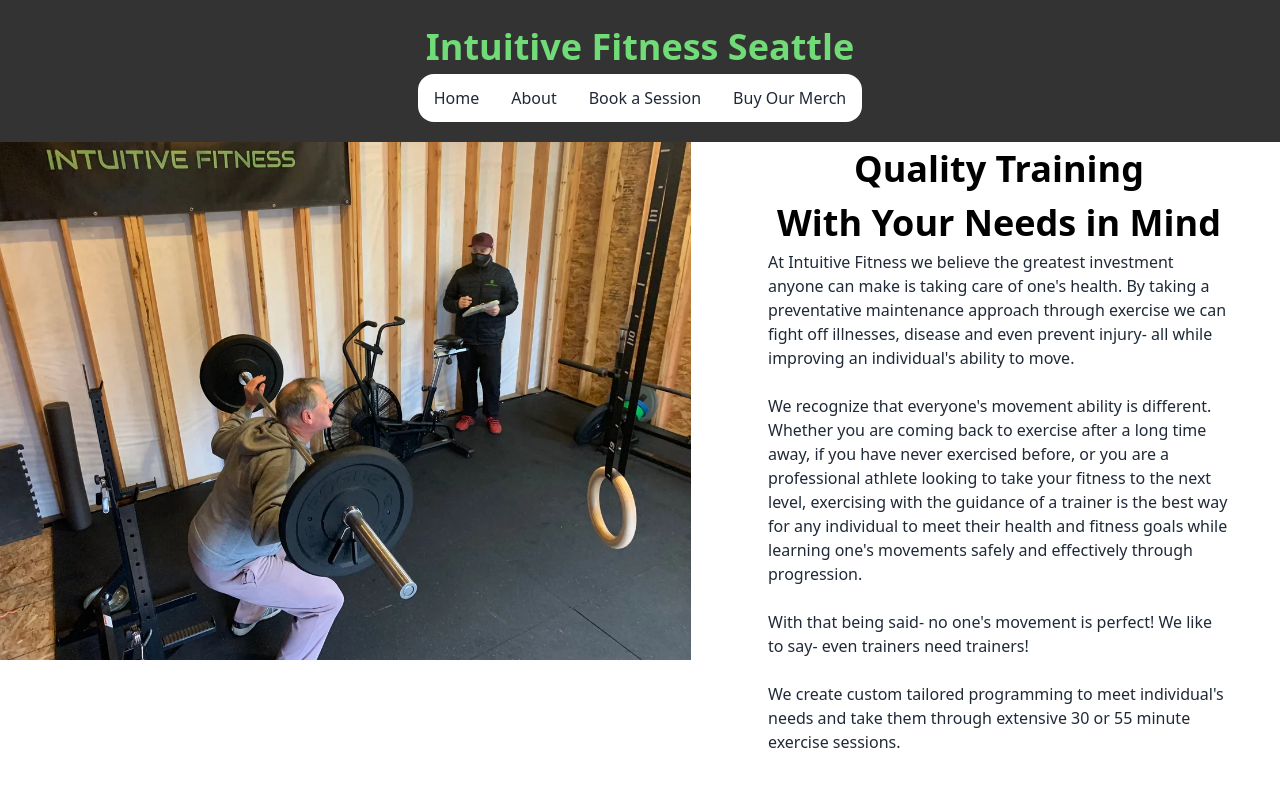
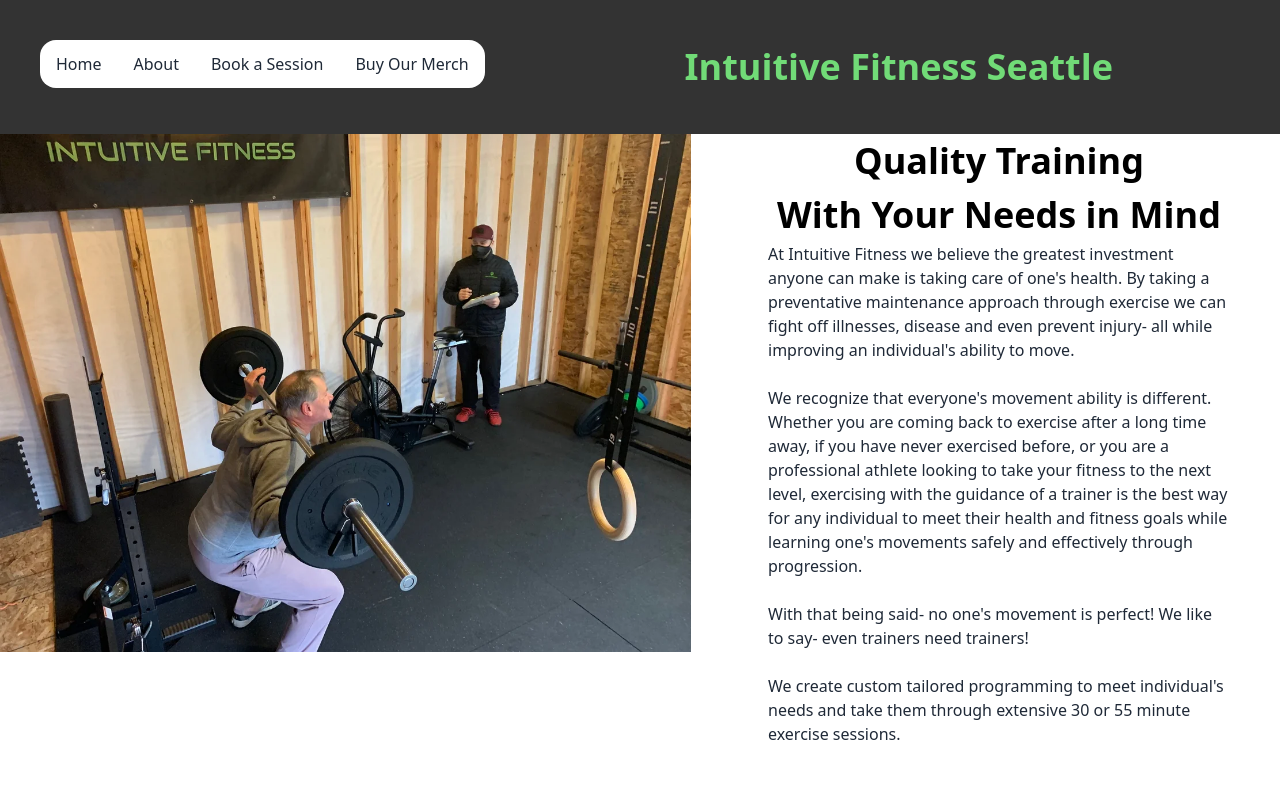
Before and after one commit to alexh3422/intuitive, a plain HTML site: page index.html in a window 1280 px wide. Drawn offline with nearby package versions, Linux system fonts and the light colour scheme.

Commit message:
structure update content

```diff
--- a/assets/css/about.css
+++ b/assets/css/about.css
@@ -44,3 +44,9 @@ header h1 {
 main {
   margin-bottom: 50px;
 }
+
+.centerImage {
+  margin: 0 auto;
+  display: block;
+  height: auto;
+}
--- a/assets/css/home.css
+++ b/assets/css/home.css
@@ -1,17 +1,22 @@
 header {
+  display: flex;
   background: #333;
-  padding: 20px;
-  text-align: center;
+  padding: 40px;
 }
-
-/* .headerMenu {
-  float: left;
-} */
 
 header h1 {
   color: #71db77;
   font-size: 36px;
   font-weight: bold;
+}
+
+.headerTitle {
+  text-align: center;
+  margin-left: 200px;
+}
+
+.headermenu {
+  float: left;
 }
 
 .pageTitle {
--- a/index.html
+++ b/index.html
@@ -16,10 +16,7 @@
   </head>
   <body>
     <header>
-      <div class="headerMenu">
-        <div class="headerTitle">
-          <h1>Intuitive Fitness Seattle</h1>
-        </div>
+      <div class="headermenu">
         <ul class="menu menu-horizontal bg-base-100 rounded-box">
           <li><a href="index.html">Home</a></li>
           <li><a href="about.html">About</a></li>
@@ -27,6 +24,7 @@
           <li><a>Buy Our Merch</a></li>
         </ul>
       </div>
+      <h1 class="headerTitle">Intuitive Fitness Seattle</h1>
     </header>
     <main>
       <div class="parent">
```
Also changed, not shown: about.html (+5 -2 lines).
